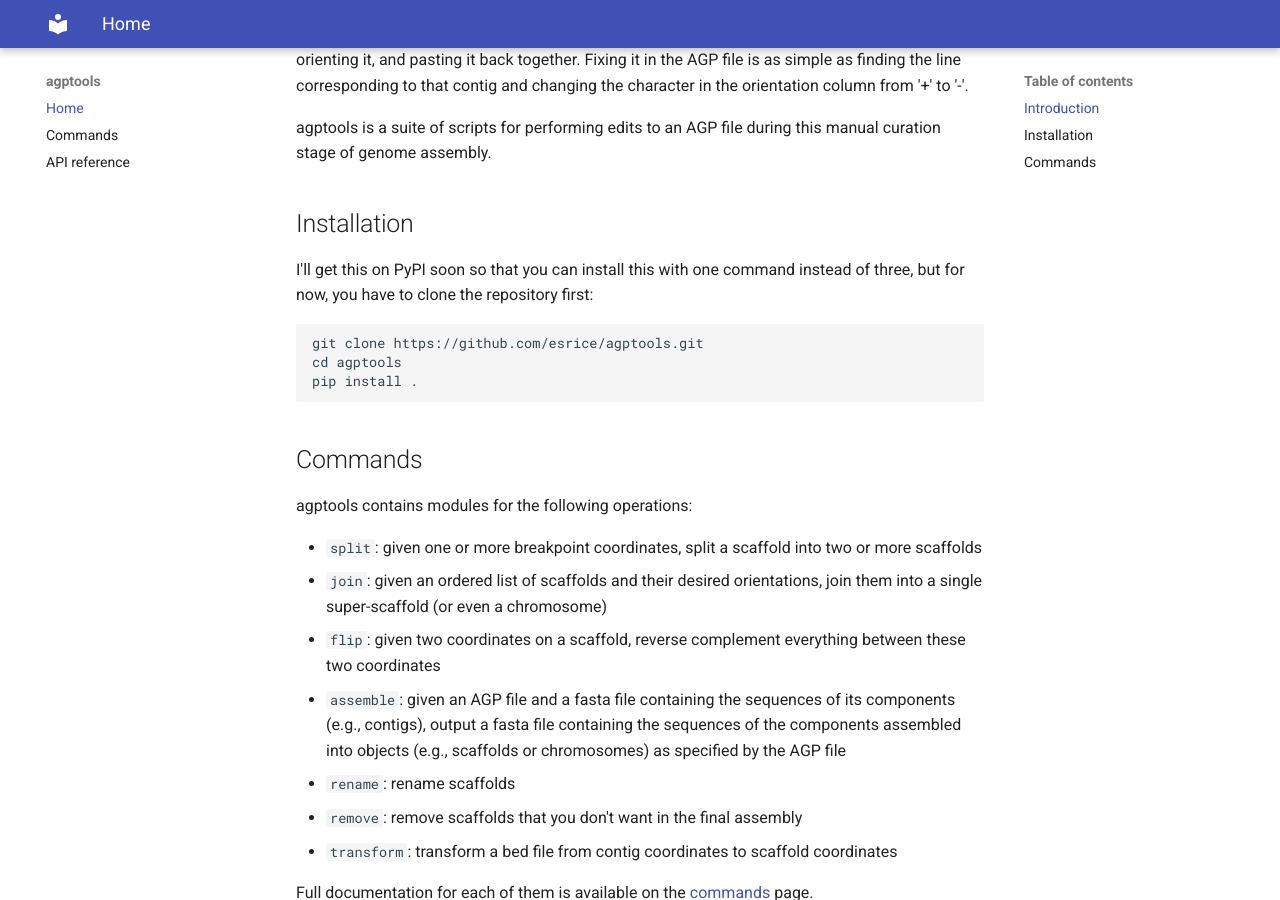
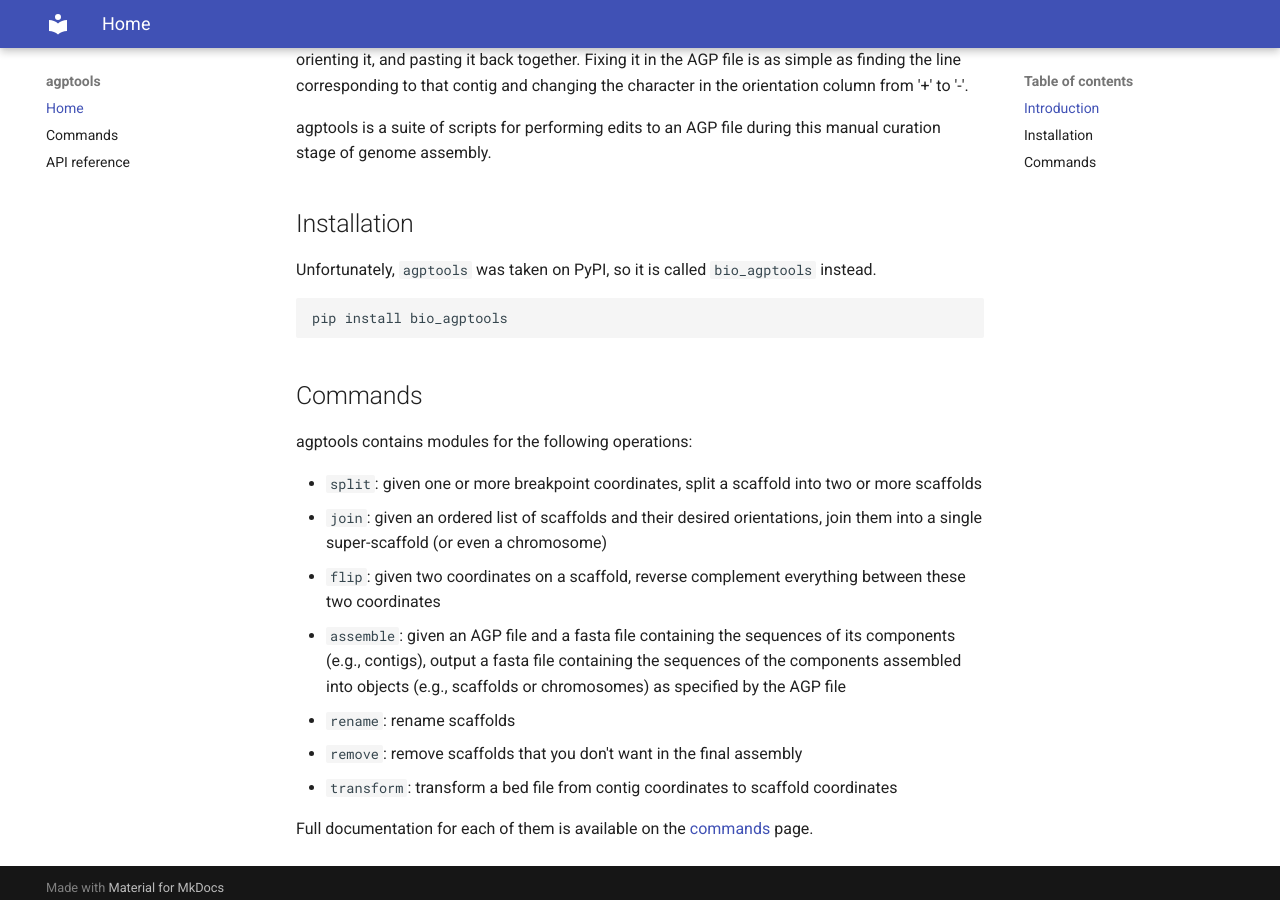
Before and after one commit to WarrenLab/agptools, an MkDocs documentation site: the page built from docs/index.md, in a window 1280 px wide and 900 px high, scrolled down 572 px. Built offline with MkDocs 1.6.1 and Material for MkDocs 9.7.7, drawn with Linux system fonts in a browser that asks for light colours.

Commit message:
Update installation instructions

````diff
--- a/docs/index.md
+++ b/docs/index.md
@@ -27,12 +27,9 @@ agptools is a suite of scripts for performing edits to an AGP file during this
 manual curation stage of genome assembly.
 
 ## Installation
-I'll get this on PyPI soon so that you can install this with one command
-instead of three, but for now, you have to clone the repository first:
+Unfortunately, `agptools` was taken on PyPI, so it is called `bio_agptools` instead.
 ```bash
-git clone https://github.com/esrice/agptools.git
-cd agptools
-pip install .
+pip install bio_agptools
 ```
 
 ## Commands
````
Also changed, not shown: README.md (+2 -5 lines).
